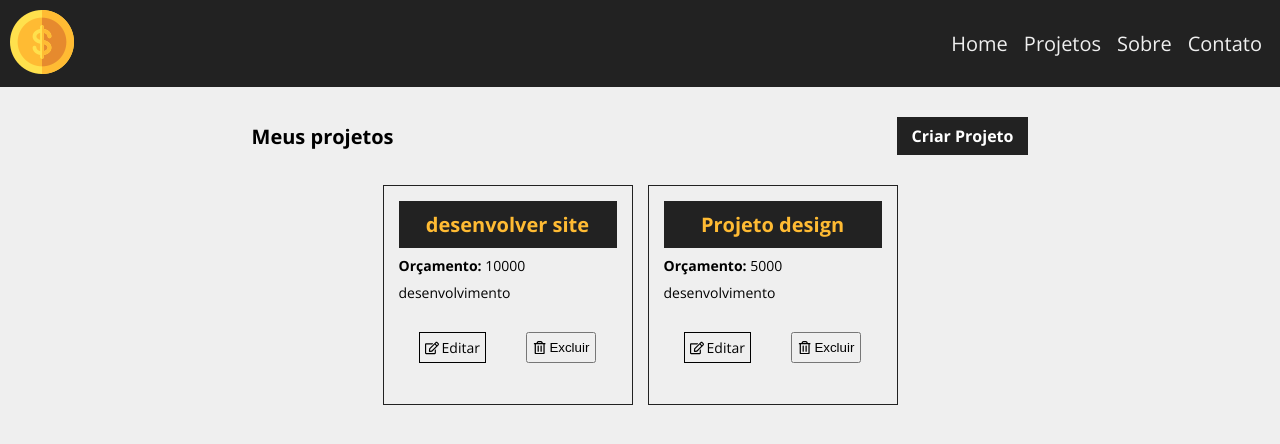
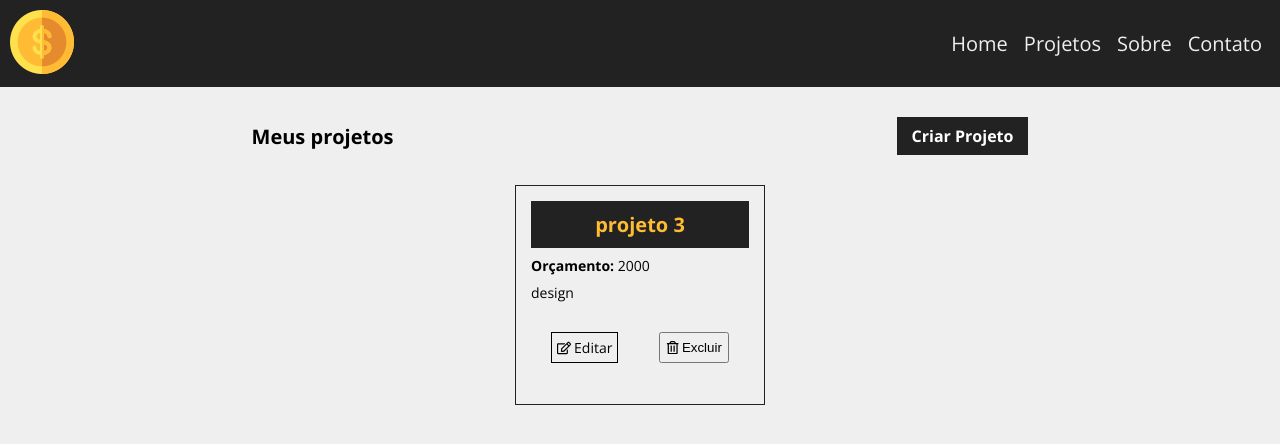
Before and after one commit to ClecioSousa00/costs, a React (Vite) app: page /Projetos in a window 1280 px wide. Shown: the top 444 px of the page. Built offline with nearby package versions, Linux system fonts and the light colour scheme; data requests are answered from the project's data file.

Commit message:
add categorie form

```diff
--- a/db.json
+++ b/db.json
@@ -1,18 +1,12 @@
 {
   "projects": [
     {
-      "nameproject": "desenvolver site",
-      "budgetValue": "10000",
+      "nameproject": "projeto 3",
+      "budgetValue": "2000",
+      "categorie": "design",
       "cost": 0,
       "services": [],
-      "id": 5
-    },
-    {
-      "nameproject": "Projeto design",
-      "budgetValue": "5000",
-      "cost": 0,
-      "services": [],
-      "id": 6
+      "id": 7
     }
   ],
   "categories": [
--- a/src/components/Form/index.jsx
+++ b/src/components/Form/index.jsx
@@ -36,6 +36,13 @@ export const Form = ({handleSubmit, projectData, categories}) =>{
                 placeholder="Orçamento do Projeto"
                 onChange={handleChange}
             />
+            <input
+                className="form_input"
+                type="text"
+                name="categorie"
+                placeholder="Categoria do Projeto"
+                onChange={handleChange}
+            />
             {/* <select className="form_select" name="category_id" id="">
                 <option>Selecione uma opcao</option>
                 {categories.map(categorie => <option key={categorie.id} value={categorie.id}>{categorie.name}</option>)}
--- a/src/components/ProjectCard/index.jsx
+++ b/src/components/ProjectCard/index.jsx
@@ -3,13 +3,13 @@ import {FaRegEdit, FaRegTrashAlt} from "react-icons/fa"
 import "./ProjectCard.css"
 import { Link } from "react-router-dom"
 
-export const ProjectCard = ({id, name, budget, handleRemove}) =>{
+export const ProjectCard = ({id, name, budget, categorie, handleRemove}) =>{
 
     return(
         <div className="card_project">
             <h1 className="title_project">{name}</h1>
             <p><strong>Orçamento:</strong> {budget}</p>
-            <p>desenvolvimento</p>
+            <p>{categorie}</p>
             <div className="button_project">
                 <Link to={`/Projeto/${id}`}><FaRegEdit/>Editar</Link>
                 <button onClick={() => handleRemove(id)}><FaRegTrashAlt/>Excluir</button>
--- a/src/pages/MyProjects/index.jsx
+++ b/src/pages/MyProjects/index.jsx
@@ -32,6 +32,7 @@ export const MyProjects =() =>{
             id={project.id}
             name={project.nameproject}
             budget={project.budgetValue}
+            categorie={project.categorie}
             key={project.id}
             handleRemove={removeProjects}
             />
--- a/src/pages/project/index.jsx
+++ b/src/pages/project/index.jsx
@@ -5,6 +5,7 @@ export const Project = () =>{
 
     const {id} = useParams()
     const [project, setProject] = useState([])
+    const [showProjectForm, setShowProjectForm] = useState(false)
 
     useEffect(()=>{
         fetch(`http://localhost:5000/projects/${id}`,{
@@ -18,7 +19,19 @@ export const Project = () =>{
         .catch(err => console.log("erro ao pegar projeto ao clicar em editar"))
     },[id])
 
+    const toggleProjectForm = () =>{
+        setShowProjectForm(!showProjectForm)
+    }
+
+    if(!project){
+        console.log('projeto ainda n existe');
+        return
+    }
+
     return(
-        <h1>Projeto Selecionado</h1>
+        <main>
+            <h1>Projeto: {project.nameproject}</h1>
+            <button onClick={toggleProjectForm}>{showProjectForm ? 'Fechar': 'Editar Projeto'}</button>
+        </main>
     )
 }
```
